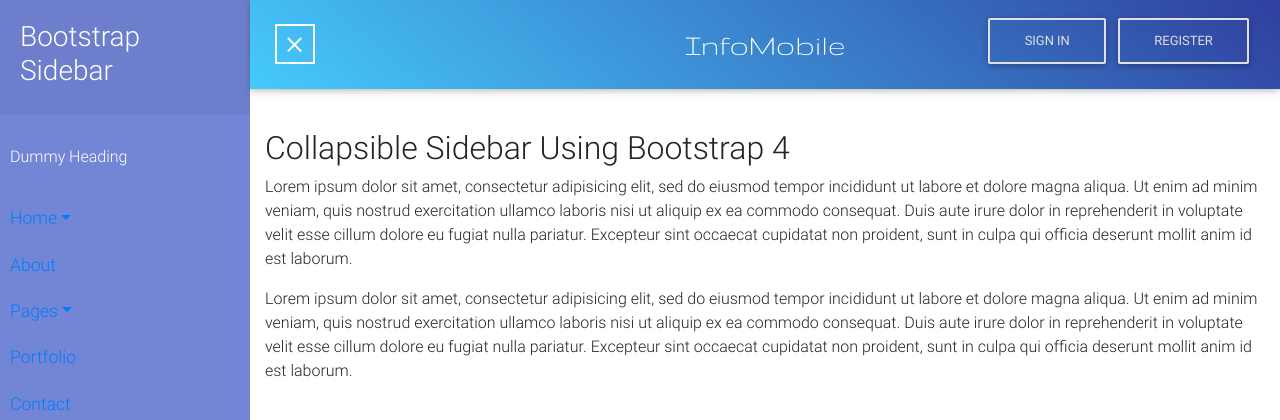
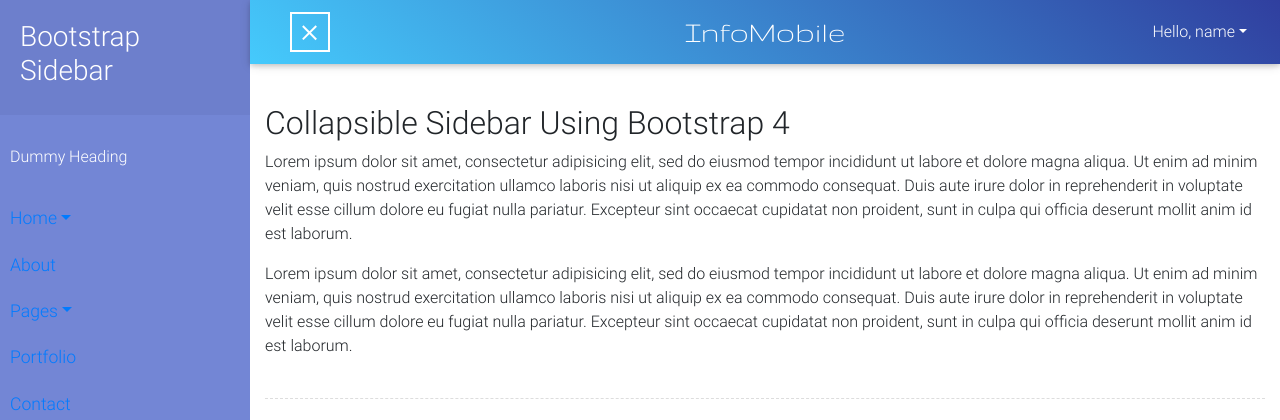
Before and after one commit to yjl450/Bugfree, a Flask app: page /design/basic in a window 1280 px wide. Shown: the top 420 px of the page. Run offline with Flask 2, Linux system fonts and the light colour scheme; some libraries are stand-ins or nearby versions; some web fonts are replaced.

Commit message:
update dashboard

```diff
--- a/bugfree/static/css/index.css
+++ b/bugfree/static/css/index.css
@@ -58,7 +58,6 @@
     display: block;
     width: 160px;
     text-align: center;
-    /* background-color: #eee; */
     color: white;
 }
 
--- a/bugfree/static/css/sidenav.css
+++ b/bugfree/static/css/sidenav.css
@@ -82,7 +82,6 @@ a[data-toggle="collapse"] {
     position: relative;
 }
 
-
 ul ul a {
     font-size: 0.9em !important;
     padding-left: 30px !important;
@@ -99,8 +98,8 @@ ul.CTAs a {
     display: block;
     border-radius: 5px;
     margin-bottom: 5px;
-} */
-/*
+}
+
 a.download {
     background: #fff;
     color: #7386D5;
@@ -132,6 +131,7 @@ a.article:hover {
     border: white;
     border-style: solid !important;
     border-width: 2px;
+    margin-left: 15px;
 }
 
 #sidebarCollapse span {
--- a/bugfree/templates/dash/basic.html
+++ b/bugfree/templates/dash/basic.html
@@ -7,15 +7,17 @@
     <meta http-equiv="x-ua-compatible" content="ie=edge">
     <title>{{ title }}</title>
     <link href="{{url_for('static',filename='css/bootstrap.min.css')}}" rel="stylesheet">
+    <!-- Material Design Bootstrap -->
     <link href="{{url_for('static',filename='css/mdb.min.css')}}" rel="stylesheet">
+    <link href="https://fonts.font.im/css?family=Gruppo" rel="stylesheet">
     <link href="{{url_for('static',filename='css/index.css')}}" rel="stylesheet">
     <link href="{{url_for('static',filename='css/sidenav.css')}}" rel="stylesheet">
     {% block head %}{% endblock %}
 </head>
 
 <body>
+
     <div class="wrapper">
-
         <!-- Sidebar Holder -->
         <nav id="sidebar">
             <div class="sidebar-header">
@@ -74,7 +76,6 @@
 
         <!-- Page Content Holder -->
         <div id="content">
-
             <nav class="navbar sticky-top navbar-expand-md blue-gradient navbar-dark scrolling-navbar">
                 <div class="container">
                     <button type="button" id="sidebarCollapse" class="navbar-btn">
@@ -88,10 +89,9 @@
                         aria-expanded="false" aria-label="Toggle navigation">
                         <span class="navbar-toggler-icon"></span>
                     </button>
-
                     <div class="collapse navbar-collapse" id="navbarSupportedContent">
                         <ul class="navbar-nav ml-auto">
-                            {%if not g.login_flag %}
+                            {%if not login_flag %}
                             <li class="nav-item">
                                 <a href="/login">
                                     <button type="button" class="btn btn-outline-light">Sign In</button></a>
@@ -101,11 +101,10 @@
                                     <button type="button" class="btn btn-outline-light">Register</button></a>
                             </li>
                             {% endif %}
-                            {% if g.login_flag %}
+                            {% if login_flag %}
                             <li class="nav-item dropdown">
                                 <a class="nav-link dropdown-toggle" id="navbarDropdownMenuLink" data-toggle="dropdown"
-                                    aria-haspopup="true" aria-expanded="false">Hello, {{g.name}}
-                                </a>
+                                    aria-haspopup="true" aria-expanded="false">Hello, name</a>
                                 <div class="dropdown-menu dropdown-primary" aria-labelledby="navbarDropdownMenuLink">
                                     <a class="dropdown-item" href="/dash">Dashboard</a>
                                     <a class="dropdown-item" href="/accu">Your Account</a>
@@ -117,6 +116,7 @@
                     </div>
                 </div>
             </nav>
+
             <div class="container">
 
                 <h2>Collapsible Sidebar Using Bootstrap 4</h2>
@@ -158,12 +158,12 @@
                     cillum dolore eu fugiat nulla pariatur. Excepteur sint occaecat cupidatat non proident, sunt in
                     culpa qui officia deserunt mollit anim id est laborum.</p>
 
+            </div>
 
-
-            </div>
 
         </div>
     </div>
+
     <!-- SCRIPTS -->
     <!-- JQuery -->
     <script type="text/javascript" src="{{url_for('static',filename='js/jquery-3.4.1.min.js')}}"></script>
@@ -175,6 +175,7 @@
     <script type="text/javascript" src="{{url_for('static',filename='js/mdb.min.js')}}"></script>
     <!-- Library for password encryption -->
     <script type="text/javascript" src="{{url_for('static',filename='js/md5.min.js')}}"></script>
+    <!-- Initialize SideNav -->
     <script type="text/javascript">
         $(document).ready(function () {
             $('#sidebarCollapse').on('click', function () {
```
